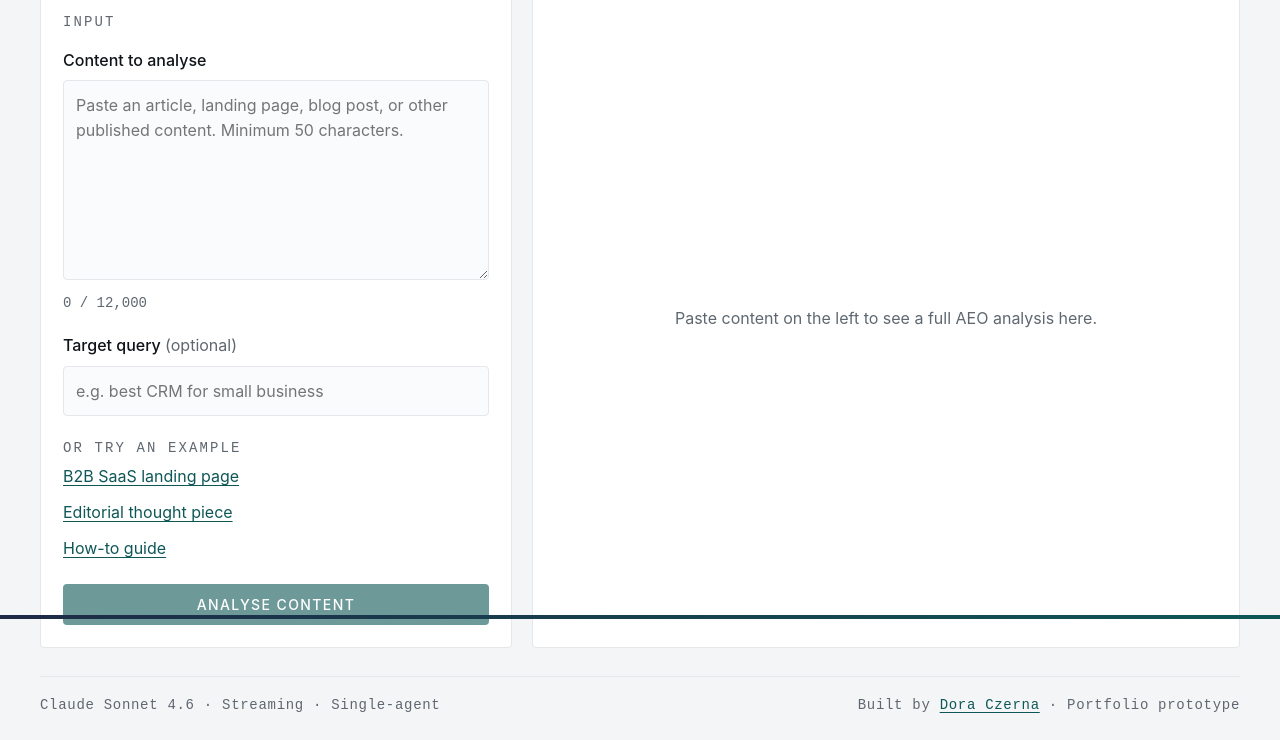
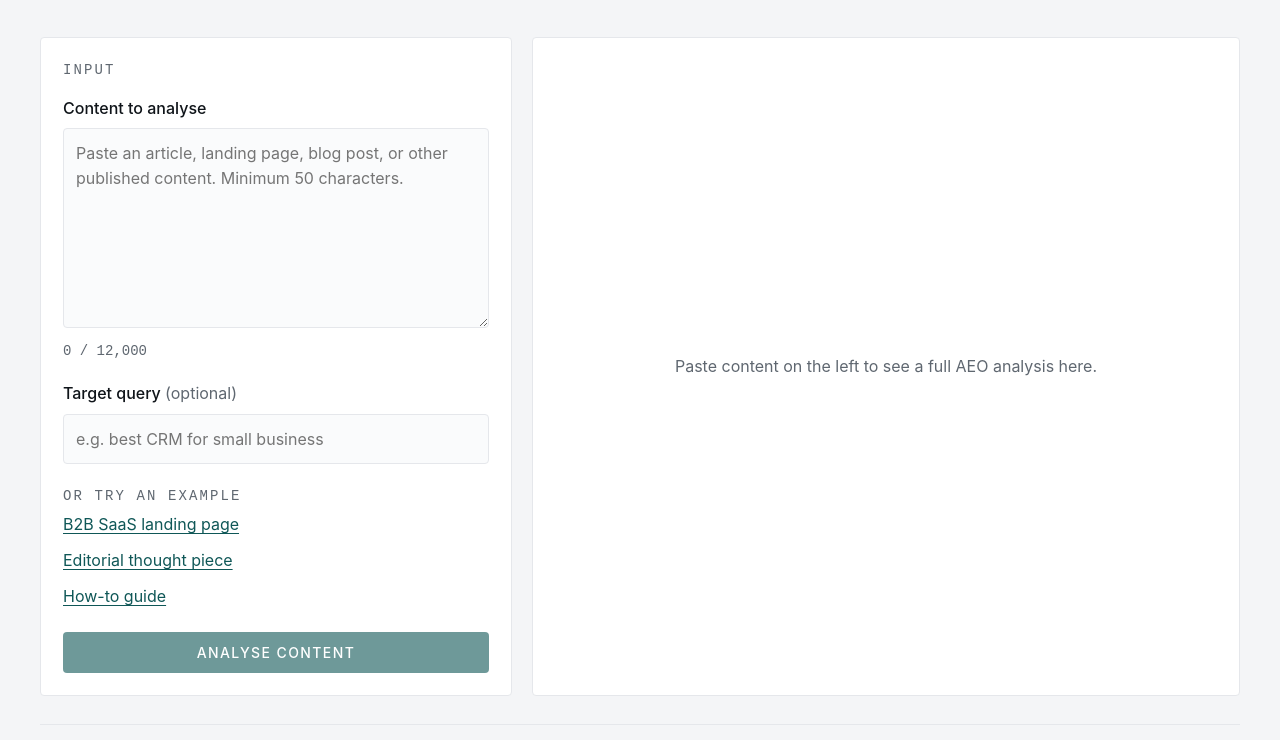
Before and after one commit to doracz/aeo-lens-demo, a website: page index.html in a window 1280 px wide. Shown: the part 181-921 px from the top of the page. Drawn offline with Linux system fonts and the light colour scheme.

Commit message:
Update index.html

```diff
--- a/index.html
+++ b/index.html
@@ -36,21 +36,27 @@
     font-size: 16px;
     min-height: 100vh;
     position: relative;
-    padding: 32px 28px 80px;
+    padding: 80px 28px 100px;
   }
 
   body::before,
   body::after {
     content: '';
-    position: fixed;
+    position: absolute;
     left: 0;
     right: 0;
-    height: 4px;
+    height: 40px;
+    z-index: 100;
+    pointer-events: none;
+  }
+  body::before {
+    top: 0;
     background: linear-gradient(90deg, var(--navy), var(--accent));
-    z-index: 100;
   }
-  body::before { top: 0; }
-  body::after { bottom: 0; }
+  body::after {
+    bottom: 0;
+    background: linear-gradient(90deg, var(--accent), var(--navy));
+  }
 
   .container { max-width: 1200px; margin: 0 auto; }
 
```
